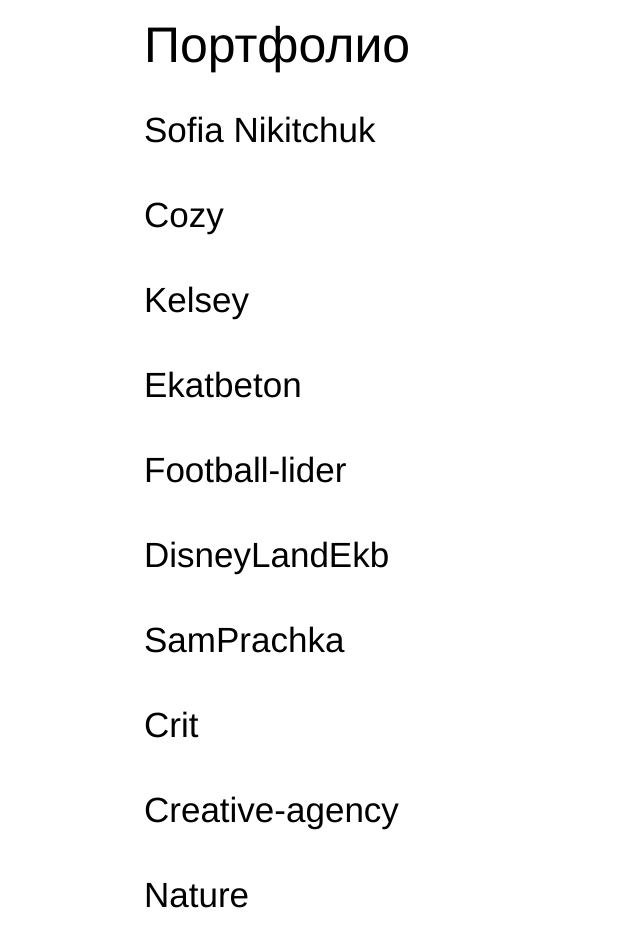
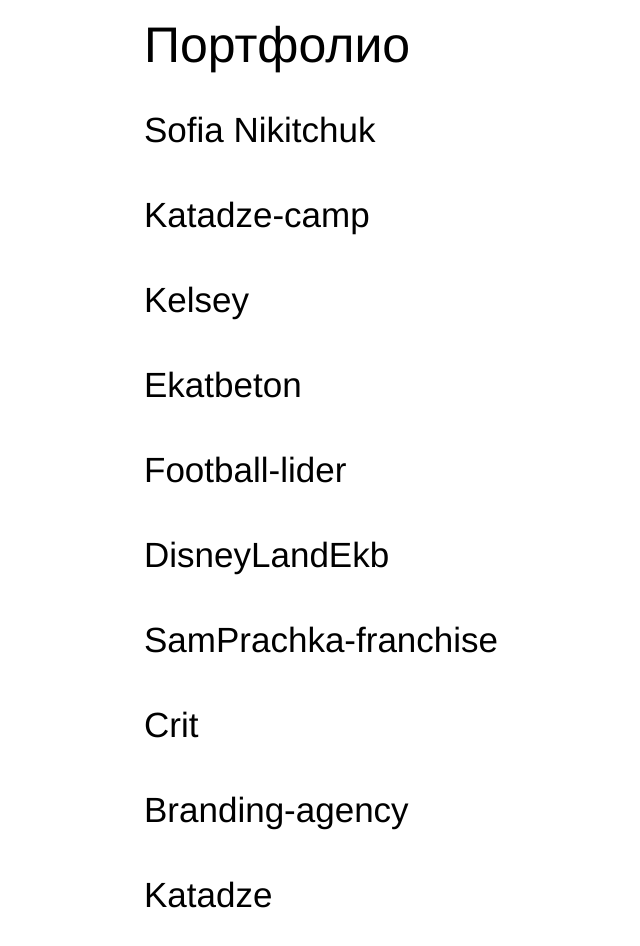
Before and after one commit to bboyedance/bboyedance.github.io, a plain HTML site: page index.html in a window 1280 px wide. Shown: the part 1620-2566 px from the top of the page, without its empty margins (26-666 px from the left). Drawn offline with Linux system fonts and the light colour scheme.

Commit message:
Update index.html

```diff
--- a/index.html
+++ b/index.html
@@ -63,8 +63,8 @@
             </li>
 
             <li>
-                <a href="http://rnbtheme.com/forty_two/" target="_blank">
-                <h3>Cozy</h3></a>
+                <a href="http://katadze-camp.ru" target="_blank">
+                <h3>Katadze-camp</h3></a>
             </li>
 
             <li>
@@ -89,23 +89,22 @@
 
              <li>
                 <a href="https://samprachka.com" target="_blank">
-                <h3>SamPrachka</h3></a>
+                <h3>SamPrachka-franchise</h3></a>
             </li>
 
-
             <li>
-                <a href="https://www.crit-research.it/it/" target="_blank">
+                <a href="https://www.crit-research.it/" target="_blank">
                 <h3>Crit</h3> </a>
             </li>
 
             <li>
-                <a href="http://rnbtheme.com/twenty_nine/" target="_blank">
-                <h3>Creative-agency</h3></a>
+                <a href="http://sdelanovmeste.ru" target="_blank">
+                <h3>Branding-agency</h3></a>
             </li>
 
             <li id="bottom">
-                <a href="http://rnbtheme.com/three/" target="_blank">
-                <h3>Nature</h3></a>
+                <a href="http://katadze.ru" target="_blank">
+                <h3>Katadze</h3></a>
             </li>
 
         </ul>
```
